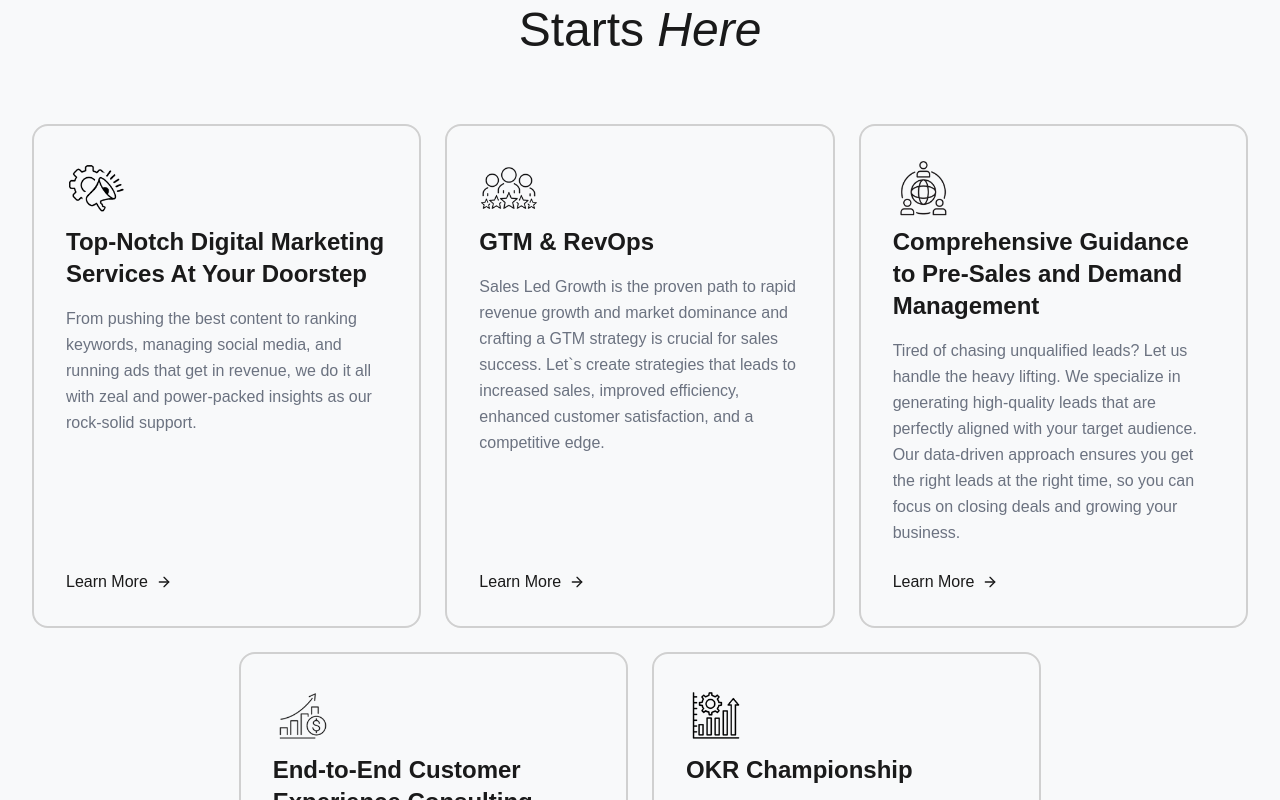
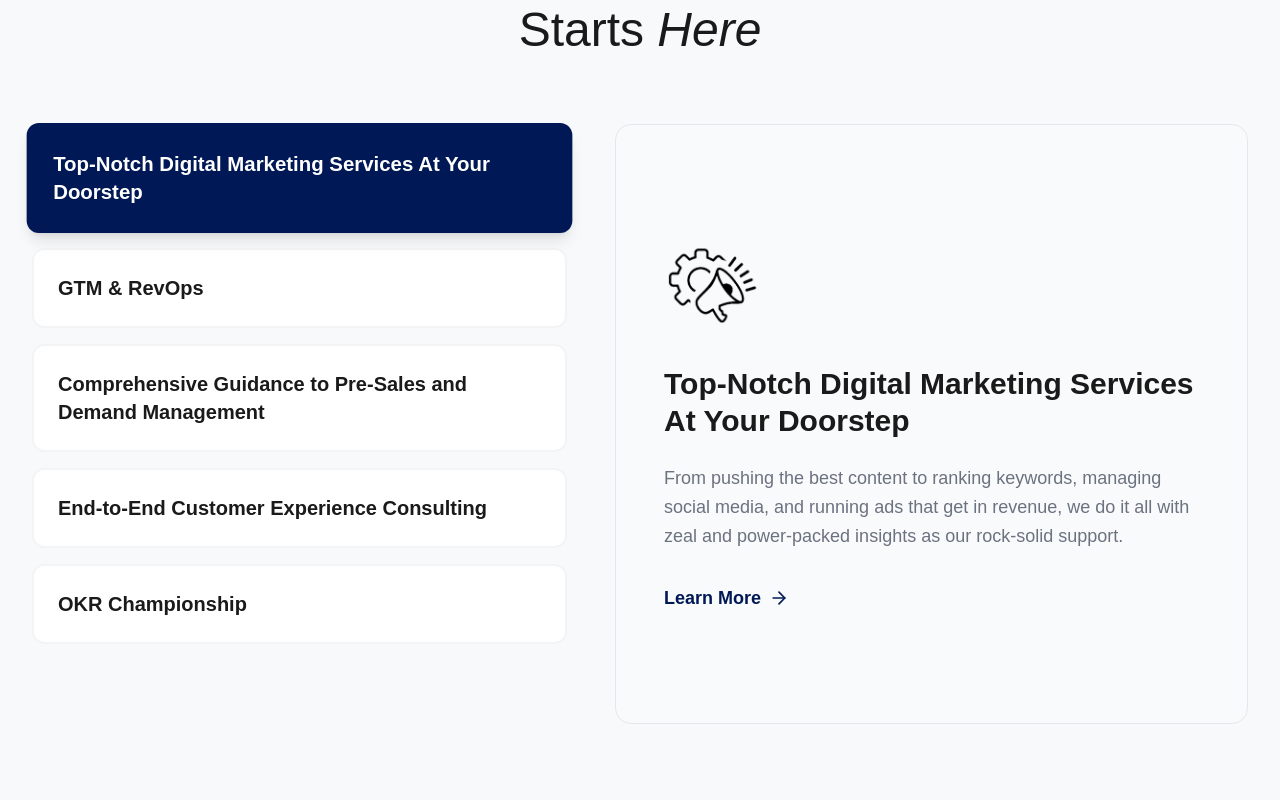
Before and after one commit to Phinix55/AccelForge, a React (Vite) app: page / in a window 1280 px wide. Shown: the part 2660-3460 px from the top of the page. Built offline with nearby package versions, Linux system fonts and the light colour scheme.

Commit message:
Card Layout change

```diff
--- a/src/components/FeaturesGrid.jsx
+++ b/src/components/FeaturesGrid.jsx
@@ -1,5 +1,6 @@
-import React from 'react';
+import React, { useState } from 'react';
 import { ArrowRight } from 'lucide-react';
+import { motion, AnimatePresence } from 'framer-motion';
 import i1 from '../assets/i1.png';
 import i2 from '../assets/i2.png';
 import i3 from '../assets/i3.png';
@@ -7,6 +8,8 @@ import i4 from '../assets/i4.png';
 import i5 from '../assets/i5.png';
 
 const FeaturesGrid = () => {
+    const [activeFeature, setActiveFeature] = useState(0);
+
     const features = [
         {
             icon: i1,
@@ -16,7 +19,7 @@ const FeaturesGrid = () => {
         {
             icon: i2,
             title: "GTM & RevOps",
-            description: "Sales Led Growth is the proven path to rapid revenue growth and market dominance and crafting a GTM strategy is crucial for sales success. Let`s create strategies that leads to increased sales, improved efficiency, enhanced customer satisfaction, and a competitive edge.",
+            description: "Sales Led Growth is the proven path to rapid revenue growth and market dominance and crafting a GTM strategy is crucial for sales success. Let's create strategies that leads to increased sales, improved efficiency, enhanced customer satisfaction, and a competitive edge.",
         },
         {
             icon: i3,
@@ -36,32 +39,62 @@ const FeaturesGrid = () => {
     ];
 
     return (
-        <section className="w-auto max-w-7xl mx-auto px-8 mb-16 py-16 max-[768px]:px-4 max-[768px]:mb-8 max-[768px]:py-8">
+        <section className="w-auto max-w-7xl mx-auto px-8 mb-24 py-16 max-[768px]:px-4 max-[768px]:mb-12 max-[768px]:py-8">
             <div className="text-center mb-16">
-                <h2 className="text-5xl font-medium text-text-primary leading-tight max-[1024px]:text-[2.5rem] max-[768px]:text-[2.2rem] max-[768px]:mb-8">Your Revenue Growth <br/> Starts <span className="italic font-normal">Here</span></h2>
+                <h2 className="text-5xl font-medium text-text-primary leading-tight max-[1024px]:text-[2.5rem] max-[768px]:text-[2.2rem] max-[768px]:mb-8">
+                    Your Revenue Growth <br /> Starts <span className="italic font-normal">Here</span>
+                </h2>
             </div>
-            <div className="flex flex-wrap justify-center gap-6 max-[768px]:gap-6">
-                {features.map((feature, index) => {
-                    return (
+
+            <div className="flex flex-col lg:flex-row gap-8 lg:gap-12 min-h-[500px]">
+                {/* Left Side: Navigation List */}
+                <div className="flex-1 flex flex-col gap-4">
+                    {features.map((feature, index) => (
                         <div
                             key={index}
-                            className="bg-bg-primary rounded-2xl border-2 border-[#d0d0d0] p-8 flex flex-col transition-all duration-300 cursor-default hover:-translate-y-2 hover:shadow-xl hover:border-[#a0a0a0] w-full md:w-[calc(33.333%-1rem)] md:max-w-[400px]"
+                            onClick={() => setActiveFeature(index)}
+                            className={`p-6 rounded-xl cursor-pointer transition-all duration-300 border-2 ${activeFeature === index
+                                ? 'bg-[#001855] text-white border-[#001855] shadow-lg scale-[1.02]'
+                                : 'bg-white text-text-primary border-gray-100 hover:border-gray-200 hover:bg-gray-50'
+                                }`}
                         >
-                            <div className="mb-2">
-                                <img src={feature.icon} alt="" className="w-15 h-15 object-contain" />
-                            </div>
-                            <h3 className="text-2xl font-semibold mb-4 text-text-primary">
+                            <h3 className={`text-xl font-semibold ${activeFeature === index ? 'text-white' : 'text-text-primary'}`}>
                                 {feature.title}
                             </h3>
-                            <p className="text-[#6b7280] leading-relaxed mb-6 grow">
-                                {feature.description}
+                        </div>
+                    ))}
+                </div>
+
+                {/* Right Side: Content Display */}
+                <div className="flex-1 bg-gray-50 rounded-2xl p-8 lg:p-12 border border-gray-200 flex items-center min-h-[600px]">
+                    <AnimatePresence mode="wait">
+                        <motion.div
+                            key={activeFeature}
+                            initial={{ opacity: 0, x: 20 }}
+                            animate={{ opacity: 1, x: 0 }}
+                            exit={{ opacity: 0, x: -20 }}
+                            transition={{ duration: 0.3 }}
+                            className="w-full"
+                        >
+                            <div className="mb-8">
+                                <img
+                                    src={features[activeFeature].icon}
+                                    alt=""
+                                    className="w-24 h-24 object-contain"
+                                />
+                            </div>
+                            <h3 className="text-3xl font-bold mb-6 text-text-primary leading-tight">
+                                {features[activeFeature].title}
+                            </h3>
+                            <p className="text-[#6b7280] text-lg leading-relaxed mb-8">
+                                {features[activeFeature].description}
                             </p>
-                            <a href="#" className="inline-flex items-center gap-2 text-[#1a1a1a] font-medium hover:gap-3 transition-all">
-                                Learn More <ArrowRight size={16} />
+                            <a href="#" className="inline-flex items-center gap-2 text-[#001855] font-bold text-lg hover:gap-3 transition-all">
+                                Learn More <ArrowRight size={20} />
                             </a>
-                        </div>
-                    );
-                })}
+                        </motion.div>
+                    </AnimatePresence>
+                </div>
             </div>
         </section>
     );
```
